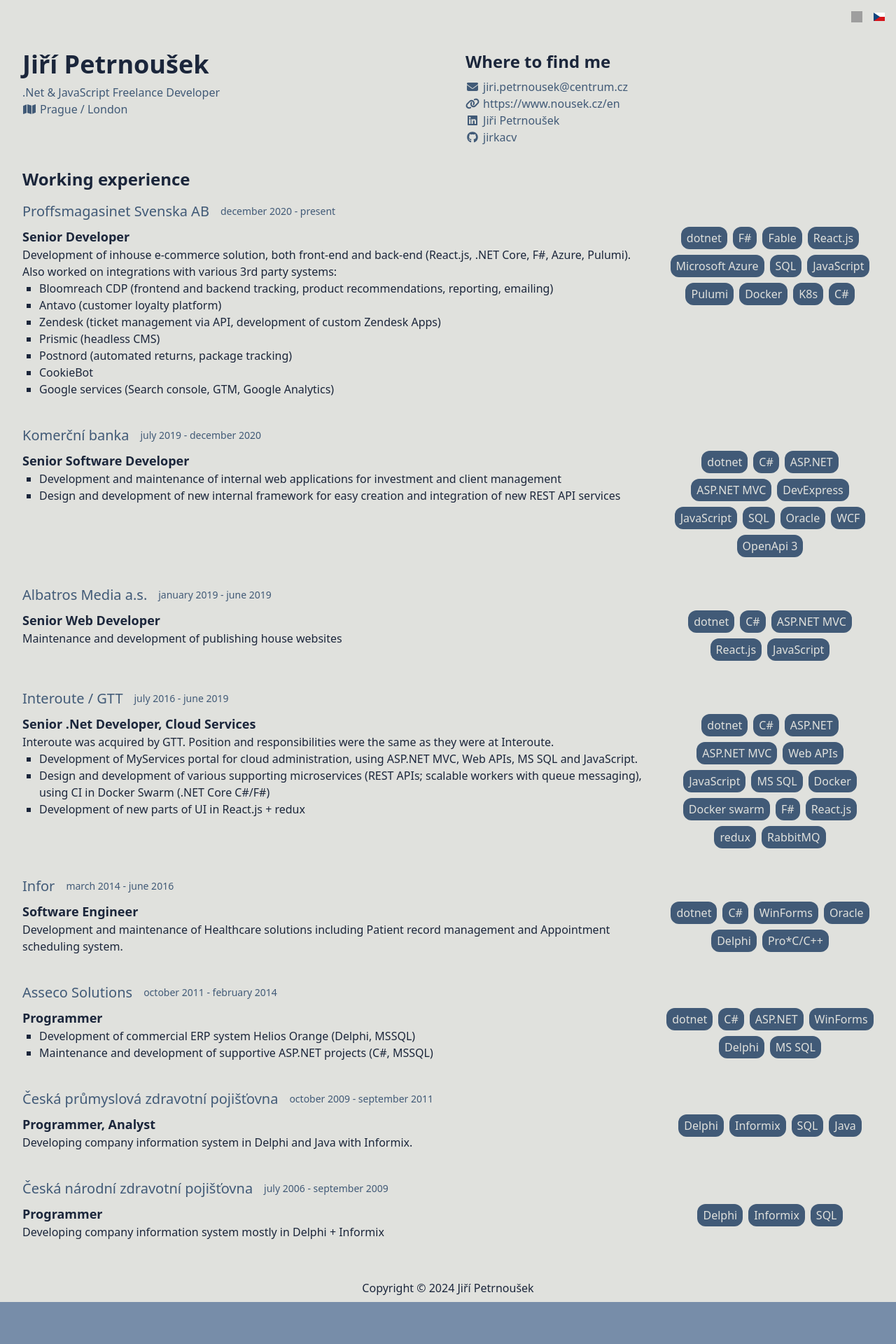
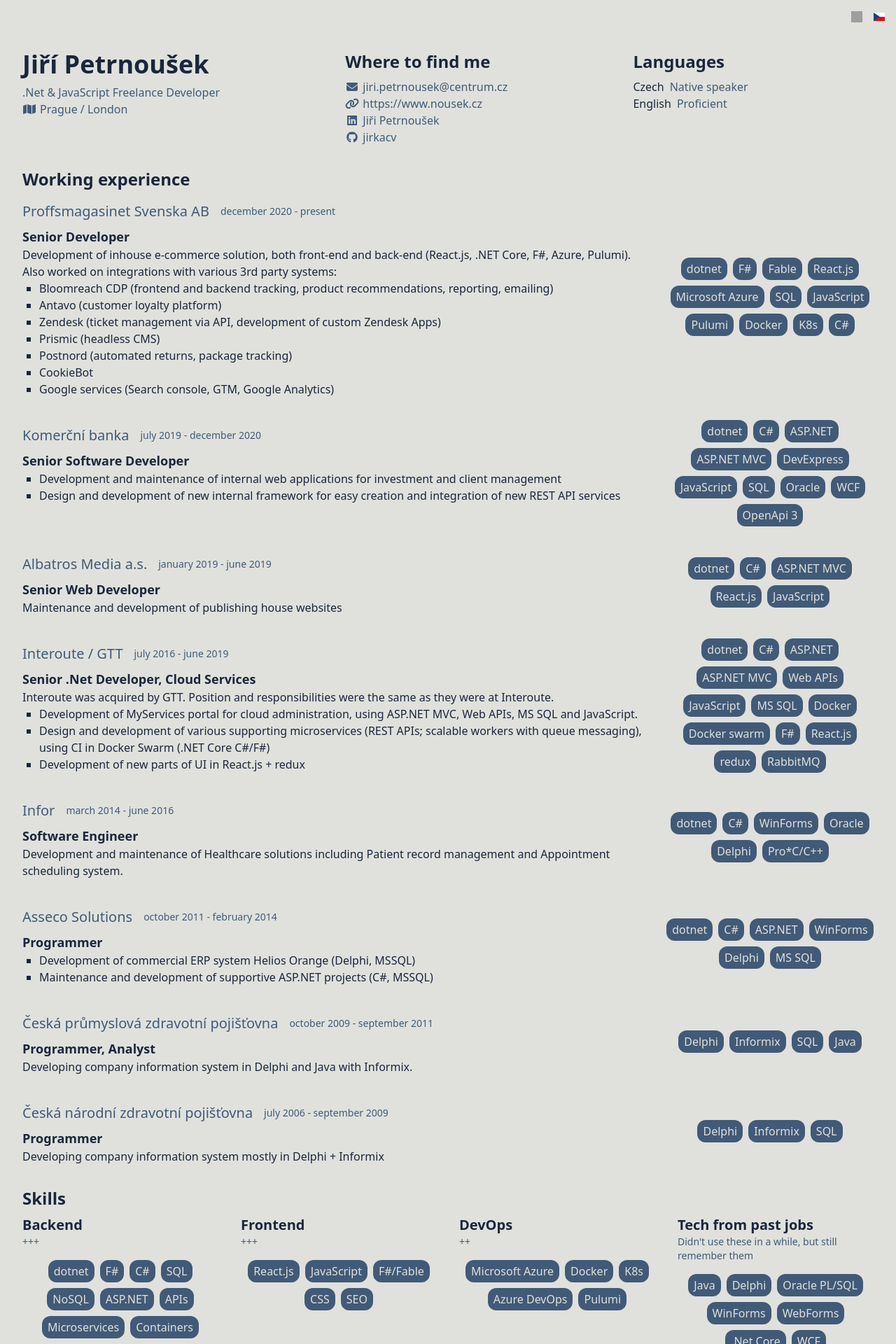
Before and after one commit to jirkacv/nousek-cz, a React (Vite) app: page / in a window 1280 px wide. Shown: the top 1920 px of the page at 70% size. Before the commit the page ends 1860 px from the top, so only its background shows below. Built offline with nearby package versions, Linux system fonts and the light colour scheme; grey boxes are pictures that could not be loaded; the HTML template or start-up script is replaced by a standard one.

Commit message:
Added Languages and Skills support  (#1)
* Added skills section

* Added languages section

```diff
--- a/src/Resume.tsx
+++ b/src/Resume.tsx
@@ -41,7 +41,7 @@
 }
 
 function Links({basics}: { basics: ResumeType.Basics }) {
-    const {t} = useTranslation();
+    const { t } = useTranslation();
     return (
         <section className="flex-grow">
             <h2 className="section-header">{t('sections.links')}</h2>
@@ -62,7 +62,32 @@
     )
 }
 
-function Basics({basics}: { basics: ResumeType.Basics | undefined }) {
+function Languages({ languages }: { languages: ResumeType.Language[] | undefined }) {
+    const { t } = useTranslation();
+    if (languages && languages.length > 0) {
+        return (
+            <section className="flex-grow">
+                <h2 className="section-header">{t('sections.languages')}</h2>
+                {languages.map(lang => {
+                    return (
+                        <div key={lang.language}>
+                            <span>{lang.language}</span>
+                            {lang.fluency !== '' && <span className="ml-2 text-yinmn_blue dark:text-timberwolf-400">{lang.fluency}</span>}
+                        </div>
+                    )
+                })}
+            </section>
+        )
+    }
+    return null;
+}
+
+interface BasicsProps {
+    basics: ResumeType.Basics | undefined
+    languages: ResumeType.Language[] | undefined
+}
+
+function Basics({basics, languages}: BasicsProps) {
     if (basics) {
         return (
             <section className="flex flex-col md:flex-row justify-between">
@@ -79,17 +104,16 @@
                     )}
                 </div>
                 <Links basics={basics}/>
+                <Languages languages={languages}/>
             </section>
         )
     }
     return null
 }
 
-function Skills({skills}: { skills: ResumeType.Skill[] }) {
-    const { t } = useTranslation();
+function JobSkills({skills}: { skills: ResumeType.Skill[] }) {
     return (
-        <section className="basis-1/4">
-            <h4 className="my-2 text-xl font-medium text-left md:invisible">{t('sections.skills')}</h4>
+        <section className="basis-1/4 content-center">
             <div className="flex flex-row gap-2 items-center justify-center flex-wrap basis-auto shrink grow">
                 {skills.map((skill) => {
                     return (
@@ -127,28 +151,27 @@
                 )}
                 {work.highlights && work.highlights.length > 0 && (
                     <ul className="list-[square]">
-                        {work.highlights.map((highlight, i) => (
+                        {work.highlights.map((highlight, i) =>
                             <li key={i} className="ml-6">{highlight}</li>
-                        ))}
-
+                        )}
                     </ul>
                 )}
             </div>
             {work.skills && work.skills.length > 0 && (
-                <Skills skills={work.skills}/>
+                <JobSkills skills={work.skills}/>
             )}
-</div>
+        </div>
     )
 }
 
 function Jobs({work}: { work: ResumeType.Work[] | undefined }) {
-    const {t} = useTranslation();
+    const { t } = useTranslation();
     if (work && work.length > 0) {
         return (
             <section className="my-8">
                 <h2 className="section-header">{t('sections.jobs')}</h2>
                 {work.map(job => {
-                    return (<Job key={`${job.name}_${job.startDate}`} work={job}/>)
+                    return <Job key={`${job.name}_${job.startDate}`} work={job}/>
                 })}
             </section>
         )
@@ -156,13 +179,52 @@
     return null;
 }
 
+function Skill({skill}: { skill: ResumeType.Skill }) {
+    return (
+        <div>
+            <h3 className="text-xl font-semibold">{skill.name}</h3>
+            {skill.level !== '' && <div className="mb-4 text-sm text-yinmn_blue dark:text-timberwolf-400">{skill.level}</div>}
+            {skill.keywords && skill.keywords.length > 0 && (
+                <div className="flex flex-row gap-2 items-center justify-center flex-wrap basis-auto shrink grow">
+                    {skill.keywords.map((keyword) => {
+                        return (
+                            <span
+                                key={keyword}
+                                className="flex-auto px-2 grow-0 leading-8 whitespace-nowrap rounded-xl bg-yinmn_blue text-platinum dark:bg-eerie_black dark:text-timberwolf-700">
+                                {keyword}
+                            </span>
+                        )
+                    }) }
+                </div>
+            )}
+        </div>
+    )
+}
+function Skills({skills}: { skills: ResumeType.Skill[] | undefined }) {
+    const { t } = useTranslation();
+    if (skills && skills.length > 0) {
+        return (
+            <section>
+                <h2 className="section-header">{t('sections.skills')}</h2>
+                <div className="grid grid-cols-1 md:grid-cols-4 gap-8">
+                    {skills.map((skill) => {
+                        return <Skill key={skill.name} skill={skill} />
+                    })}
+                </div>
+            </section>
+        )
+    }
+    return null;
+}
+
 function Resume() {
-    const {i18n} = useTranslation();
+    const { i18n } = useTranslation();
     const resume = i18n.language === 'cs' ? csResume : enResume
     return (
         <div className="mb-auto p-8 py-4">
-            <Basics basics={resume.basics}/>
-            <Jobs work={resume.work}/>
+            <Basics basics={resume.basics} languages={resume.languages} />
+            <Jobs work={resume.work} />
+            <Skills skills={resume.skills} />
         </div>
     )
 }
--- a/src/assets/cs/resume.json
+++ b/src/assets/cs/resume.json
@@ -443,164 +443,34 @@
   "publications": [],
   "skills": [
     {
-      "name": "F#",
-      "level": "",
-      "keywords": []
+      "name": "Backend",
+      "level": "+++",
+      "keywords": ["dotnet", "F#", "C#", "SQL", "NoSQL", "ASP.NET", "APIs", "Microservices", "Containers", "Queues" ]
     },
     {
-      "name": "C#",
-      "level": "",
-      "keywords": []
+      "name": "Frontend",
+      "level": "+++",
+      "keywords": ["React.js", "JavaScript", "F#/Fable", "CSS", "SEO" ]
     },
     {
-      "name": ".NET",
-      "level": "",
-      "keywords": []
+      "name": "DevOps",
+      "level": "++",
+      "keywords": ["Microsoft Azure", "Docker", "K8s", "Azure DevOps", "Pulumi" ]
     },
     {
-      "name": "Microsoft Azure",
-      "level": "",
-      "keywords": []
-    },
-    {
-      "name": "SQL",
-      "level": "",
-      "keywords": []
-    },
-    {
-      "name": "ASP.NET",
-      "level": "",
-      "keywords": []
-    },
-    {
-      "name": "Git",
-      "level": "",
-      "keywords": []
-    },
-    {
-      "name": "Linux",
-      "level": "",
-      "keywords": []
-    },
-    {
-      "name": "KnockoutJS",
-      "level": "",
-      "keywords": []
-    },
-    {
-      "name": "PL/SQL",
-      "level": "",
-      "keywords": []
-    },
-    {
-      "name": "ASP.NET Web API",
-      "level": "",
-      "keywords": []
-    },
-    {
-      "name": "Bootstrap",
-      "level": "",
-      "keywords": []
-    },
-    {
-      "name": "ASP.NET MVC",
-      "level": "",
-      "keywords": []
-    },
-    {
-      "name": "Pro*C",
-      "level": "",
-      "keywords": []
-    },
-    {
-      "name": "redux",
-      "level": "",
-      "keywords": []
-    },
-    {
-      "name": "React.js",
-      "level": "",
-      "keywords": []
-    },
-    {
-      "name": "Delphi",
-      "level": "",
-      "keywords": []
-    },
-    {
-      "name": "Informix",
-      "level": "",
-      "keywords": []
-    },
-    {
-      "name": "JavaScript",
-      "level": "",
-      "keywords": []
-    },
-    {
-      "name": "Software Development",
-      "level": "",
-      "keywords": []
-    },
-    {
-      "name": "DevExpress",
-      "level": "",
-      "keywords": []
-    },
-    {
-      "name": "jQuery",
-      "level": "",
-      "keywords": []
-    },
-    {
-      "name": "Unit Testing",
-      "level": "",
-      "keywords": []
-    },
-    {
-      "name": ".NET Framework",
-      "level": "",
-      "keywords": []
-    },
-    {
-      "name": "XML",
-      "level": "",
-      "keywords": []
-    },
-    {
-      "name": "T-SQL",
-      "level": "",
-      "keywords": []
-    },
-    {
-      "name": "Java",
-      "level": "",
-      "keywords": []
-    },
-    {
-      "name": "T-SQL Stored Procedures",
-      "level": "",
-      "keywords": []
-    },
-    {
-      "name": "OOP",
-      "level": "",
-      "keywords": []
-    },
-    {
-      "name": "Programming",
-      "level": "",
-      "keywords": []
+      "name": "Tech z dob minulých",
+      "level": "který jsem delší dobu nepoužil, ale stále si pamatuji",
+      "keywords": ["Java", "Delphi", "Oracle PL/SQL", "WinForms", "WebForms", ".Net Core", "WCF" ]
     }
   ],
   "languages": [
     {
-      "fluency": "Native Speaker",
-      "language": "Czech"
+      "fluency": "Rodilý mluvčí",
+      "language": "Čeština"
     },
     {
-      "fluency": "Professional Working",
-      "language": "English"
+      "fluency": "Velmi pokročilý",
+      "language": "Angličtina"
     }
   ],
   "references": [],
--- a/src/assets/en/resume.json
+++ b/src/assets/en/resume.json
@@ -6,7 +6,7 @@
     "image": "",
     "email": "jiri.petrnousek@centrum.cz",
     "phone": "",
-    "url": "https://www.nousek.cz/en",
+    "url": "https://www.nousek.cz",
     "summary": "",
     "location": {
       "countryCode": "CZ",
@@ -443,163 +443,33 @@
   "publications": [],
   "skills": [
     {
-      "name": "F#",
-      "level": "",
-      "keywords": []
+      "name": "Backend",
+      "level": "+++",
+      "keywords": ["dotnet", "F#", "C#", "SQL", "NoSQL", "ASP.NET", "APIs", "Microservices", "Containers", "Queues" ]
     },
     {
-      "name": "C#",
-      "level": "",
-      "keywords": []
+      "name": "Frontend",
+      "level": "+++",
+      "keywords": ["React.js", "JavaScript", "F#/Fable", "CSS", "SEO" ]
     },
     {
-      "name": ".NET",
-      "level": "",
-      "keywords": []
+      "name": "DevOps",
+      "level": "++",
+      "keywords": ["Microsoft Azure", "Docker", "K8s", "Azure DevOps", "Pulumi" ]
     },
     {
-      "name": "Microsoft Azure",
-      "level": "",
-      "keywords": []
-    },
-    {
-      "name": "SQL",
-      "level": "",
-      "keywords": []
-    },
-    {
-      "name": "ASP.NET",
-      "level": "",
-      "keywords": []
-    },
-    {
-      "name": "Git",
-      "level": "",
-      "keywords": []
-    },
-    {
-      "name": "Linux",
-      "level": "",
-      "keywords": []
-    },
-    {
-      "name": "KnockoutJS",
-      "level": "",
-      "keywords": []
-    },
-    {
-      "name": "PL/SQL",
-      "level": "",
-      "keywords": []
-    },
-    {
-      "name": "ASP.NET Web API",
-      "level": "",
-      "keywords": []
-    },
-    {
-      "name": "Bootstrap",
-      "level": "",
-      "keywords": []
-    },
-    {
-      "name": "ASP.NET MVC",
-      "level": "",
-      "keywords": []
-    },
-    {
-      "name": "Pro*C",
-      "level": "",
-      "keywords": []
-    },
-    {
-      "name": "redux",
-      "level": "",
-      "keywords": []
-    },
-    {
-      "name": "React.js",
-      "level": "",
-      "keywords": []
-    },
-    {
-      "name": "Delphi",
-      "level": "",
-      "keywords": []
-    },
-    {
-      "name": "Informix",
-      "level": "",
-      "keywords": []
-    },
-    {
-      "name": "JavaScript",
-      "level": "",
-      "keywords": []
-    },
-    {
-      "name": "Software Development",
-      "level": "",
-      "keywords": []
-    },
-    {
-      "name": "DevExpress",
-      "level": "",
-      "keywords": []
-    },
-    {
-      "name": "jQuery",
-      "level": "",
-      "keywords": []
-    },
-    {
-      "name": "Unit Testing",
-      "level": "",
-      "keywords": []
-    },
-    {
-      "name": ".NET Framework",
-      "level": "",
-      "keywords": []
-    },
-    {
-      "name": "XML",
-      "level": "",
-      "keywords": []
-    },
-    {
-      "name": "T-SQL",
-      "level": "",
-      "keywords": []
-    },
-    {
-      "name": "Java",
-      "level": "",
-      "keywords": []
-    },
-    {
-      "name": "T-SQL Stored Procedures",
-      "level": "",
-      "keywords": []
-    },
-    {
-      "name": "OOP",
-      "level": "",
-      "keywords": []
-    },
-    {
-      "name": "Programming",
-      "level": "",
-      "keywords": []
+      "name": "Tech from past jobs",
+      "level": "Didn't use these in a while, but still remember them",
+      "keywords": ["Java", "Delphi", "Oracle PL/SQL", "WinForms", "WebForms", ".Net Core", "WCF" ]
     }
   ],
   "languages": [
     {
-      "fluency": "Native Speaker",
+      "fluency": "Native speaker",
       "language": "Czech"
     },
     {
-      "fluency": "Professional Working",
+      "fluency": "Proficient",
       "language": "English"
     }
   ],
--- a/src/i18n.ts
+++ b/src/i18n.ts
@@ -28,6 +28,7 @@
                     present: 'present',
                     sections : {
                         links : "Where to find me",
+                        languages: "Languages",
                         jobs : "Working experience",
                         skills : "Skills"
                     }
@@ -40,6 +41,7 @@
                     present: 'současnost',
                     sections : {
                         links : "Kde mě najdete",
+                        languages: "Jazyky",
                         jobs : "Pracovní zkušenosti",
                         skills : "Dovednosti"
                     }
--- a/src/resume-types.ts
+++ b/src/resume-types.ts
@@ -37,10 +37,17 @@
     skills: Skill[] | undefined;
 }
 
+type Language = {
+    fluency : string;
+    language : string;
+}
+
 type Resume = {
     basics : Basics | undefined;
     work : Work[] | undefined;
+    skills: Skill[] | undefined;
+    languages : Language[] | undefined;
 }
 
 
-export type { Resume, Basics, Profile, Work, Skill }
+export type { Resume, Basics, Profile, Work, Skill, Language }
```
